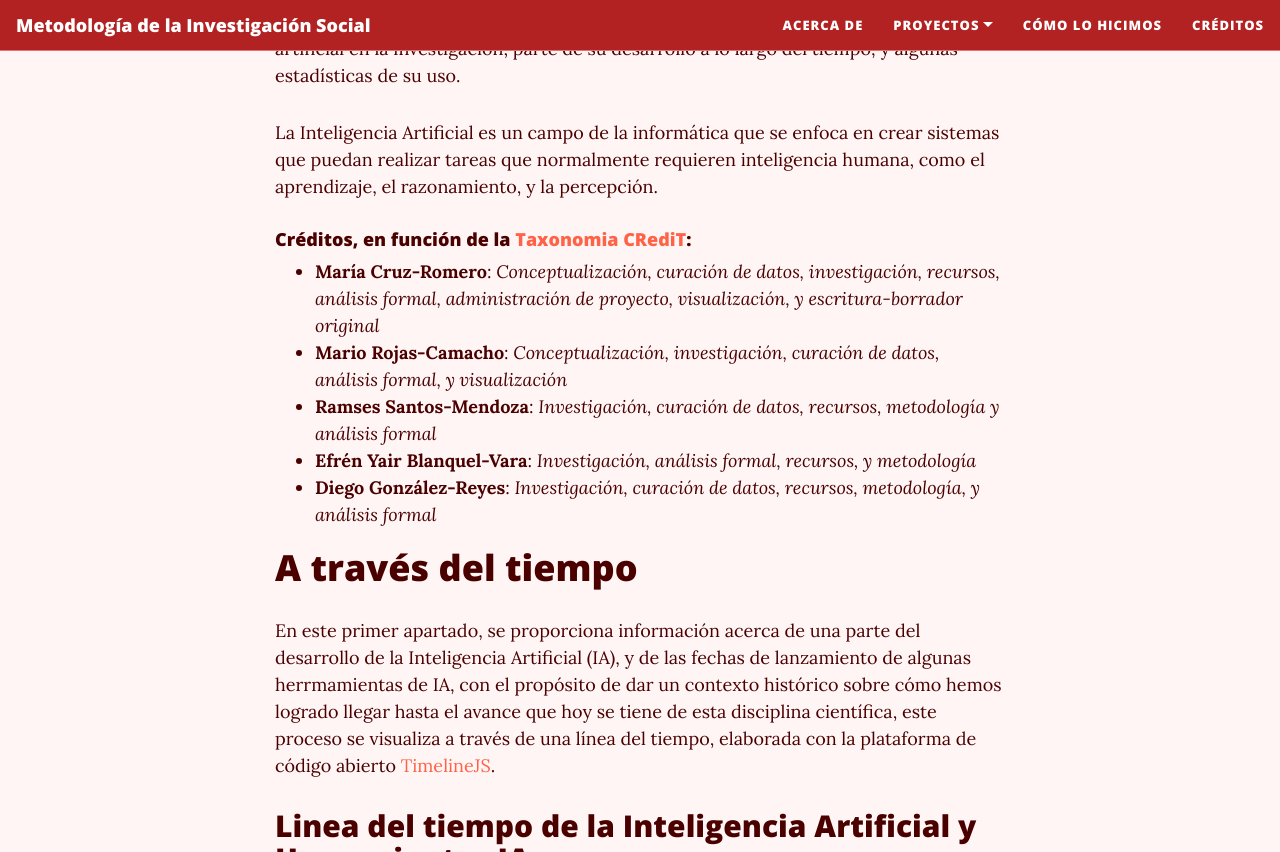
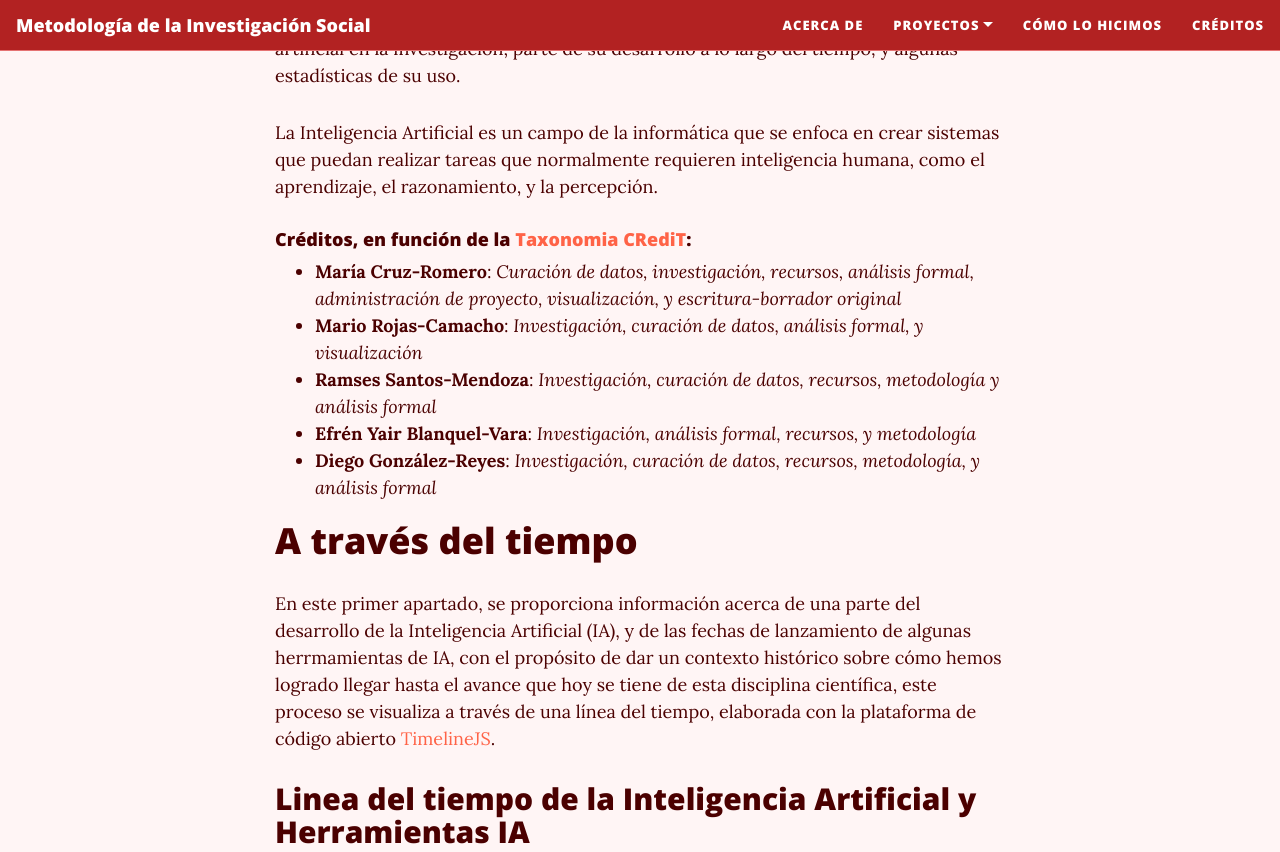
Before and after one commit to rosariorogel/metodologia, a Jekyll site: the page built from _pages/inteligencia-artificial.md, in a window 1280 px wide and 900 px high, scrolled down 601 px, cut to the strip 0-852 px from the top of the window. Built offline with Jekyll 4.4.1, drawn with Linux system fonts in a browser that asks for light colours; nearby versions of some CDN libraries.

Commit message:
Update inteligencia-artificial.md

```diff
--- a/_pages/inteligencia-artificial.md
+++ b/_pages/inteligencia-artificial.md
@@ -12,8 +12,8 @@ En este apartado, encontrarás información útil acerca de herramientas de Inte
 La Inteligencia Artificial es un campo de la informática que se enfoca en crear sistemas que puedan realizar tareas que normalmente requieren inteligencia humana, como el aprendizaje, el razonamiento, y la percepción.
 
 #### Créditos, en función de la [Taxonomia CRediT](https://credit.niso.org/):
-* **María Cruz-Romero**: *Conceptualización, curación de datos, investigación, recursos, análisis formal, administración de proyecto, visualización, y escritura-borrador original*
-* **Mario Rojas-Camacho**: *Conceptualización, investigación, curación de datos, análisis formal, y visualización*
+* **María Cruz-Romero**: *Curación de datos, investigación, recursos, análisis formal, administración de proyecto, visualización, y escritura-borrador original*
+* **Mario Rojas-Camacho**: *Investigación, curación de datos, análisis formal, y visualización*
 * **Ramses Santos-Mendoza**: *Investigación, curación de datos, recursos, metodología y análisis formal*
 * **Efrén Yair Blanquel-Vara**: *Investigación, análisis formal, recursos, y metodología*
 * **Diego González-Reyes**: *Investigación, curación de datos, recursos, metodología, y análisis formal*
```
